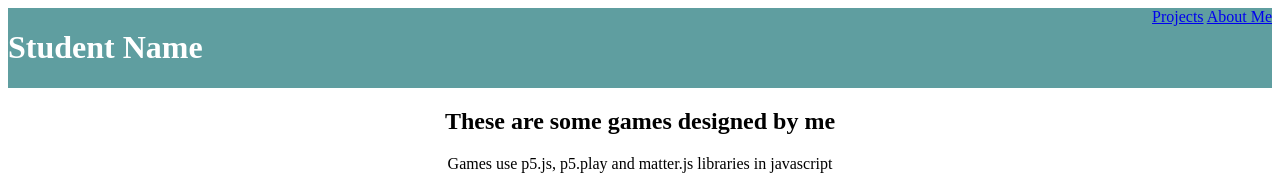
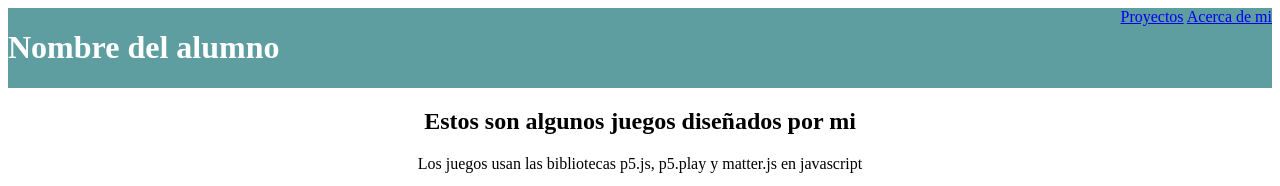
Before and after one commit to byjusmx/CQC-50ASOL, a plain HTML site: page index.html in a window 1280 px wide. Shown: the top 186 px of the page. Drawn offline with Linux system fonts and the light colour scheme.

Commit message:
Update index.html

```diff
--- a/index.html
+++ b/index.html
@@ -1,7 +1,7 @@
 <!DOCTYPE HTML>
 <html>
     <head>
-        <title>My Portfolio page</title>
+        <title>Mi página de Portafolio</title>
         <link rel = "stylesheet"
               type = "text/css"
               href = "style.css" />
@@ -9,16 +9,16 @@
 
     <body>
         <div class="header">
-            <h1>Student Name</h1>
+            <h1>Nombre del alumno</h1>
             <div class="menu">
-                <a href="index.html">Projects</a>
-                <a href="aboutme.html">About Me</a>
+                <a href="index.html">Proyectos</a>
+                <a href="aboutme.html">Acerca de mi</a>
             </div>
         </div>
 
 
-         <h2>These are some games designed by me</h2>
-         <p>Games use p5.js, p5.play and matter.js libraries in javascript</p>
+         <h2>Estos son algunos juegos diseñados por mi</h2>
+         <p>Los juegos usan las bibliotecas p5.js, p5.play y matter.js en javascript</p>
 
 
         <div class="footer">
```
